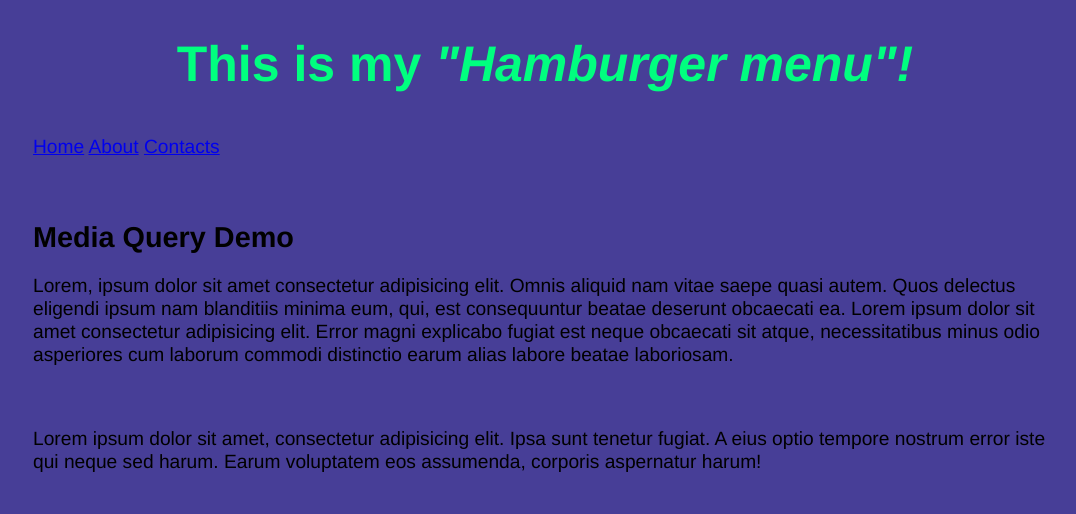
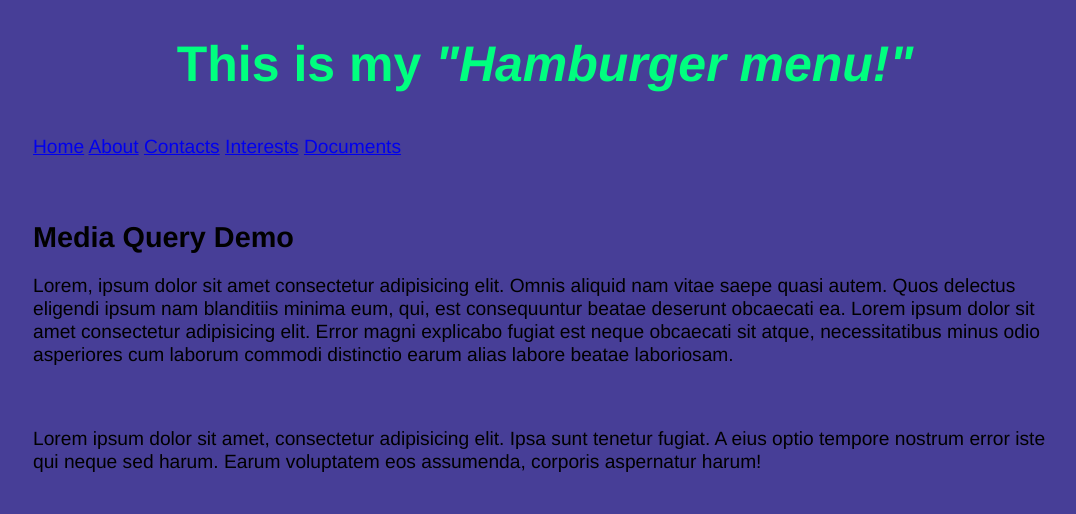
Before and after one commit to anastassiyas/Media-Queries, a plain HTML site: page index.html in a window 1280 px wide. Shown: the top 514 px of the page, without its empty margins (95-1171 px from the left). Drawn offline with Linux system fonts and the light colour scheme.

Commit message:
adding files

```diff
--- a/index.html
+++ b/index.html
@@ -9,7 +9,7 @@
     <link rel="stylesheet" href="style.css">
 </head>
 <header>
-  <h1>This is my <i>"Hamburger menu"!</i></h1>
+  <h1>This is my <i>"Hamburger menu!"</i></h1>
 <div class="nav">
 <label for="toggle">&#9776</label>
 <input type="checkbox" id="toggle">
@@ -18,6 +18,8 @@
   <a href="index.html">Home</a>
   <a href="index.html">About</a>
   <a href="index.html">Contacts</a>
+  <a href="index.html">Interests</a>
+  <a href="circles.html">Documents</a>
 </div>
 </div>
 </header>
```
Also changed, not shown: style.css (indentation only).
